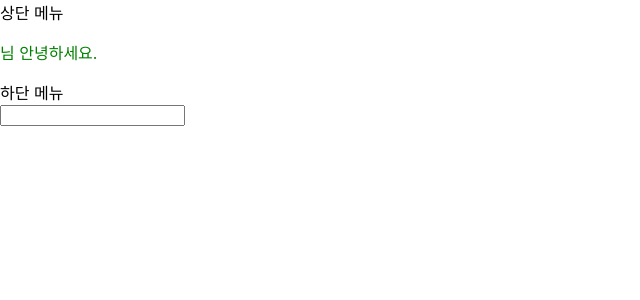
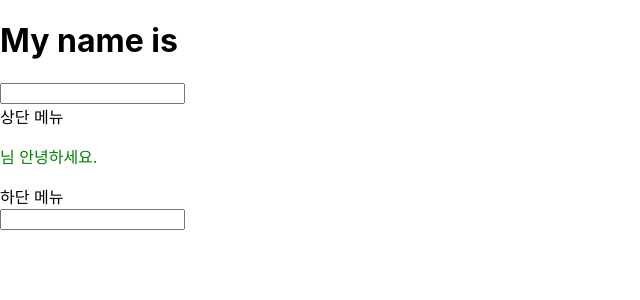
Before and after one commit to midaslmg94/MultiCampus-React, a React (Create React App) app in the folder day01/hello-react2/: page / in a window 1280 px wide. Shown: the top 300 px of the page, without its empty margins (0-640 px from the left). Built offline with nearby package versions, Linux system fonts and the light colour scheme.

Commit message:
상태값 올림 - Child에서 Parent로 상태값을 보냄

```diff
--- a/day01/hello-react2/src/App.js
+++ b/day01/hello-react2/src/App.js
@@ -1,4 +1,5 @@
 import React from 'react';
+import Parent from './Parent';
 
 const UserContext = React.createContext('unknown');
 const ThemeContext = React.createContext('dark');
@@ -13,6 +14,7 @@ class App extends React.Component {
     const { username } = this.state;
     return (
       <div>
+        <Parent/> {/*상태값 올림*/}
         <ThemeContext.Provider value="light">
           <UserContext.Provider value={username}>
             <div>상단 메뉴</div>
--- /dev/null
+++ b/day01/hello-react2/src/Child.js
@@ -0,0 +1,12 @@
+import React from 'react';
+
+function Child({name, onChange}){
+
+    return (
+        <div>
+            <input type="text" value={name} onChange={onChange}/>
+        </div>
+    );
+
+}
+export default Child;
--- /dev/null
+++ b/day01/hello-react2/src/Parent.js
@@ -0,0 +1,22 @@
+import React from 'react';
+import Child from './Child';
+class Parent extends React.Component {
+    state = {
+        name: ''
+    };
+    onChange = e=>{
+        let {name}=this.state;
+        name = e.target.value;
+        this.setState({name});
+    };
+
+    render() {
+        return (
+            <>
+                <h1>My name is {this.state.name}</h1>
+                <Child name={this.state.name} onChange={this.onChange}/>
+            </>
+        );
+    }
+}
+export default Parent;
```
